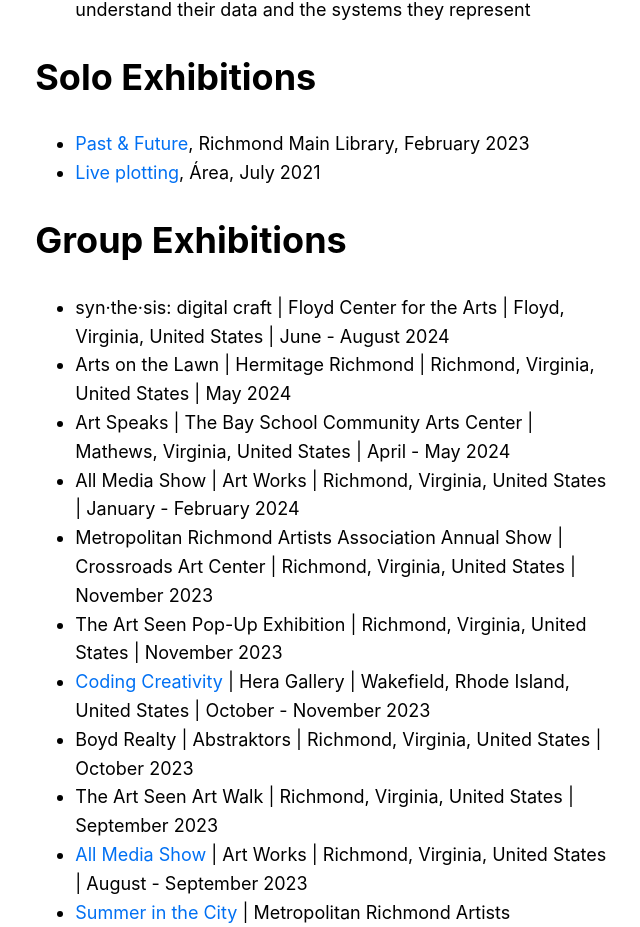
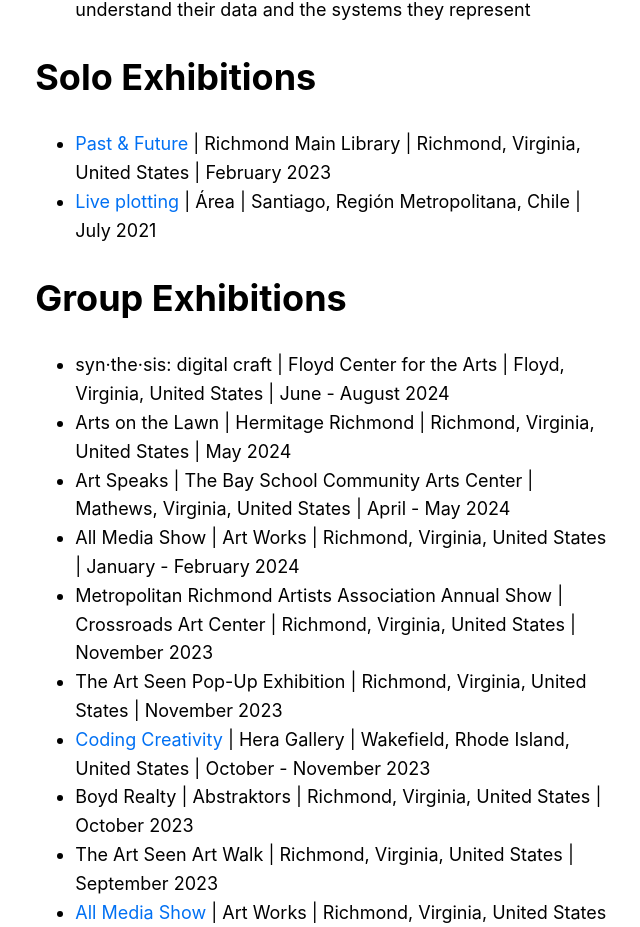
Before and after one commit to apbryant/website, a Next.js app: page /cv in a window 1280 px wide. Shown: the part 1678-2605 px from the top of the page, without its empty margins (318-958 px from the left). Built offline with nearby package versions, Linux system fonts and the light colour scheme.

Commit message:
update cv

```diff
--- a/pages/cv.js
+++ b/pages/cv.js
@@ -46,8 +46,8 @@ export default function CV() {
 
   <h1>Solo Exhibitions</h1>
   <ul>
-  <li><a href="https://www.instagram.com/p/CoLIFPFObrH/?img_index=1">Past & Future</a>, Richmond Main Library, February 2023</li>
-  <li><a href="https://www.instagram.com/p/CRZJ2UGr6s7/">Live plotting</a>, Área, July 2021</li>
+  <li><a href="https://www.instagram.com/p/CoLIFPFObrH/?img_index=1">Past & Future</a> | Richmond Main Library | Richmond, Virginia, United States | February 2023</li>
+  <li><a href="https://www.instagram.com/p/CRZJ2UGr6s7/">Live plotting</a> | Área | Santiago, Región Metropolitana, Chile | July 2021</li>
   </ul>
 
   <h1>Group Exhibitions</h1>
```
